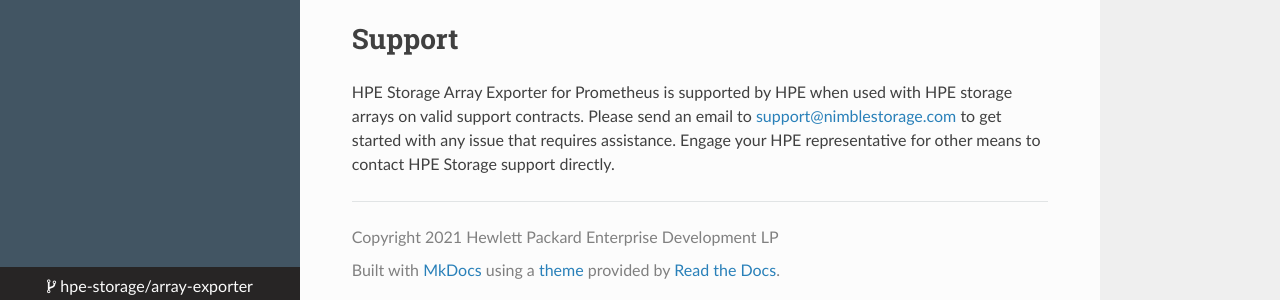
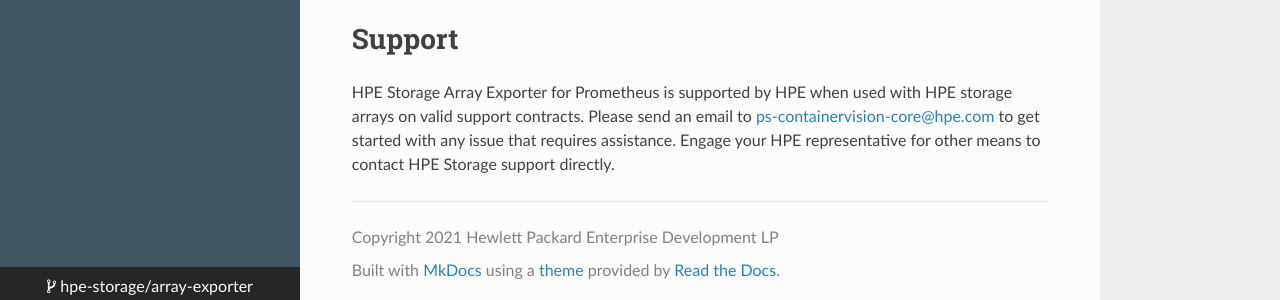
Before and after one commit to hpe-storage/array-exporter, an MkDocs documentation site: the page built from docs/index.md, in a window 1280 px wide and 953 px high. Shown: the part 646-946 px from the top of the window. Built offline with MkDocs 1.6.1, drawn with Linux system fonts in a browser that asks for light colours; nearby versions of some CDN libraries.

Commit message:
Changed support
Signed-off-by: Michael Mattsson <michael.mattsson@gmail.com>

```diff
--- a/docs/index.md
+++ b/docs/index.md
@@ -20,4 +20,4 @@
 
 # Support
 
-HPE Storage Array Exporter for Prometheus is supported by HPE when used with HPE storage arrays on valid support contracts. Please send an email to [support@nimblestorage.com](mailto:support@nimblestorage.com) to get started with any issue that requires assistance. Engage your HPE representative for other means to contact HPE Storage support directly.
+HPE Storage Array Exporter for Prometheus is supported by HPE when used with HPE storage arrays on valid support contracts. Please send an email to [ps-containervision-core@hpe.com](mailto:ps-containervision-core@hpe.com) to get started with any issue that requires assistance. Engage your HPE representative for other means to contact HPE Storage support directly.
```
